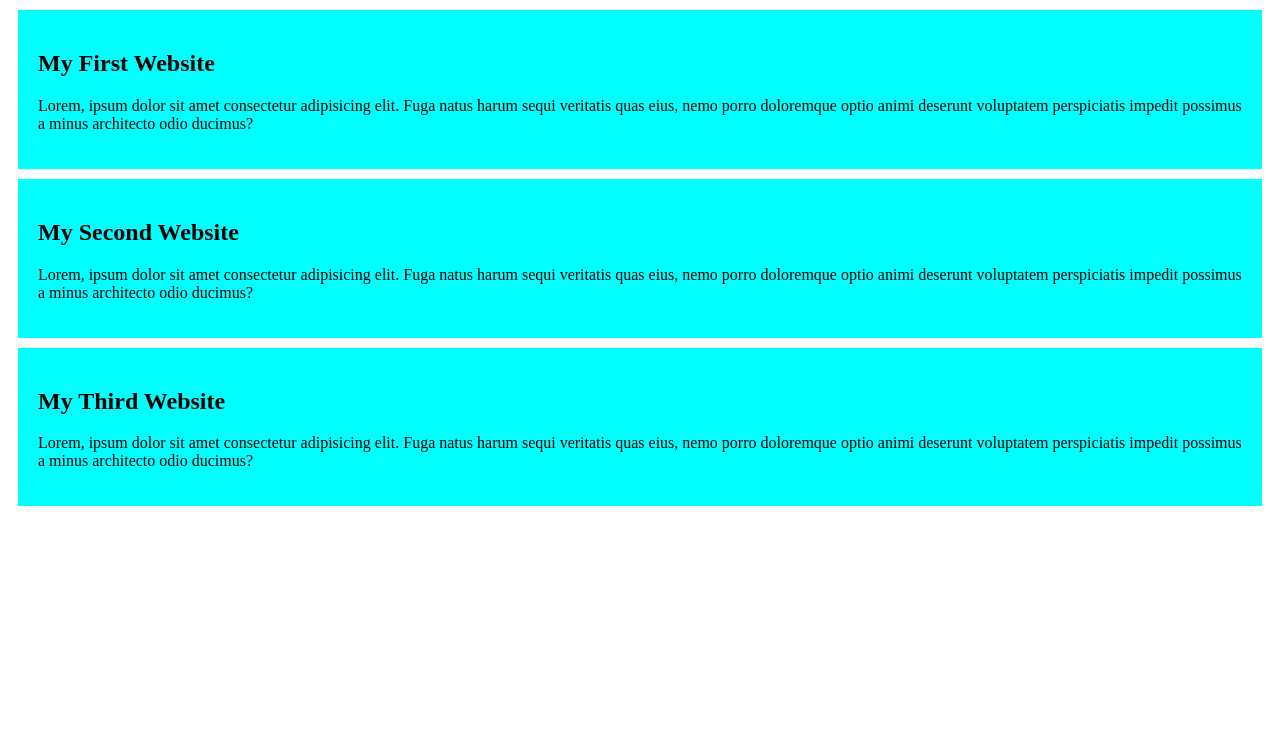
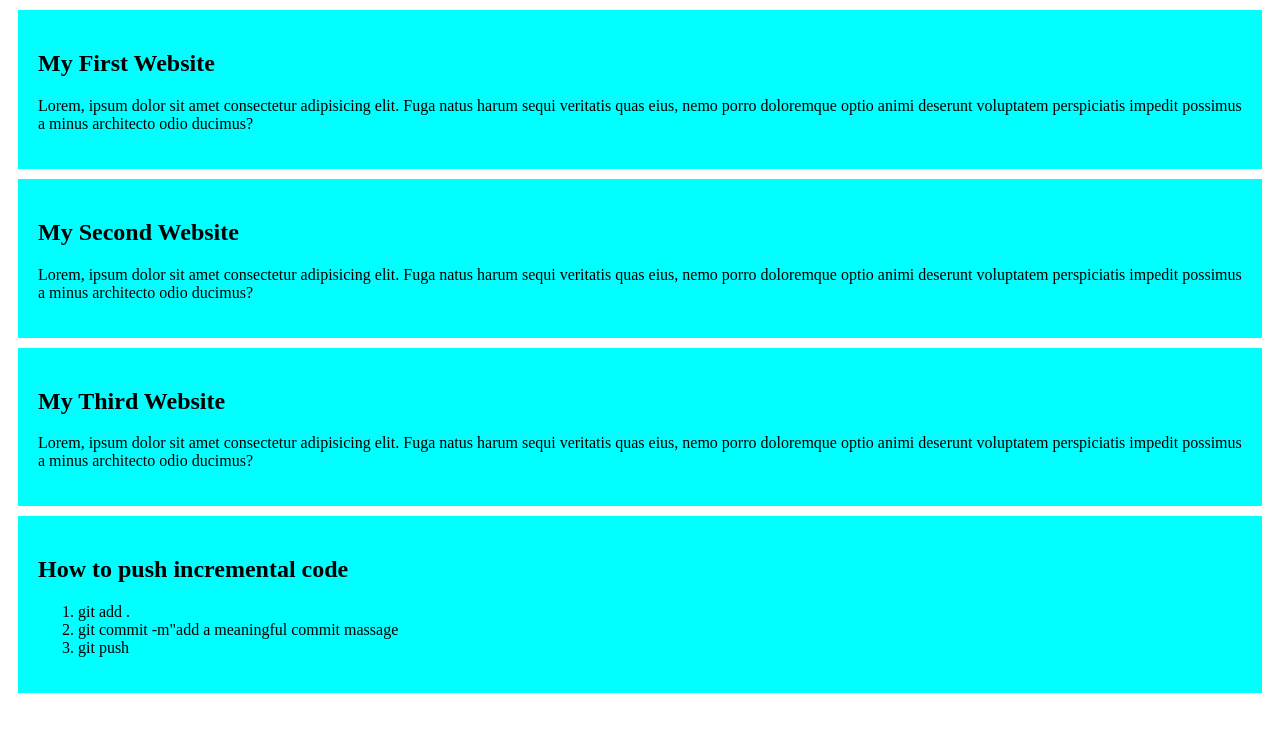
Before and after one commit to Niloy2403/My-first-wbsite, a plain HTML site: page index.html in a window 1280 px wide. Drawn offline with Linux system fonts and the light colour scheme.

Commit message:
how to push incremental

```diff
--- a/index.html
+++ b/index.html
@@ -25,5 +25,15 @@
             Lorem, ipsum dolor sit amet consectetur adipisicing elit. Fuga natus harum sequi veritatis quas eius, nemo porro doloremque optio animi deserunt voluptatem perspiciatis impedit possimus a minus architecto odio ducimus?
         </p>
     </div>
+    <div>
+        <h2>
+            How to push incremental code
+        </h2>
+        <ol>
+            <li>git add .</li>
+            <li>git commit -m"add a meaningful commit massage</li>
+            <li>git push</li>
+        </ol>
+    </div>
 </body>
 </html>
```
